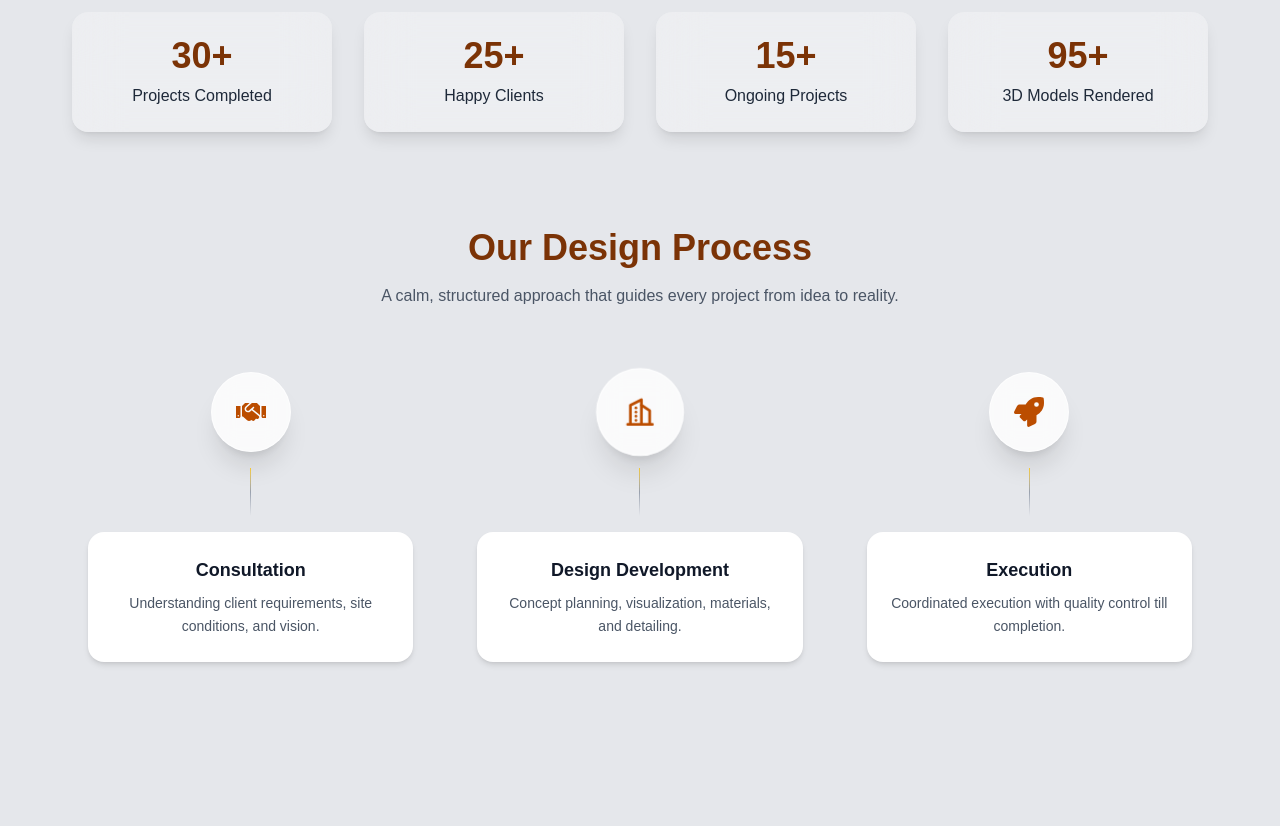
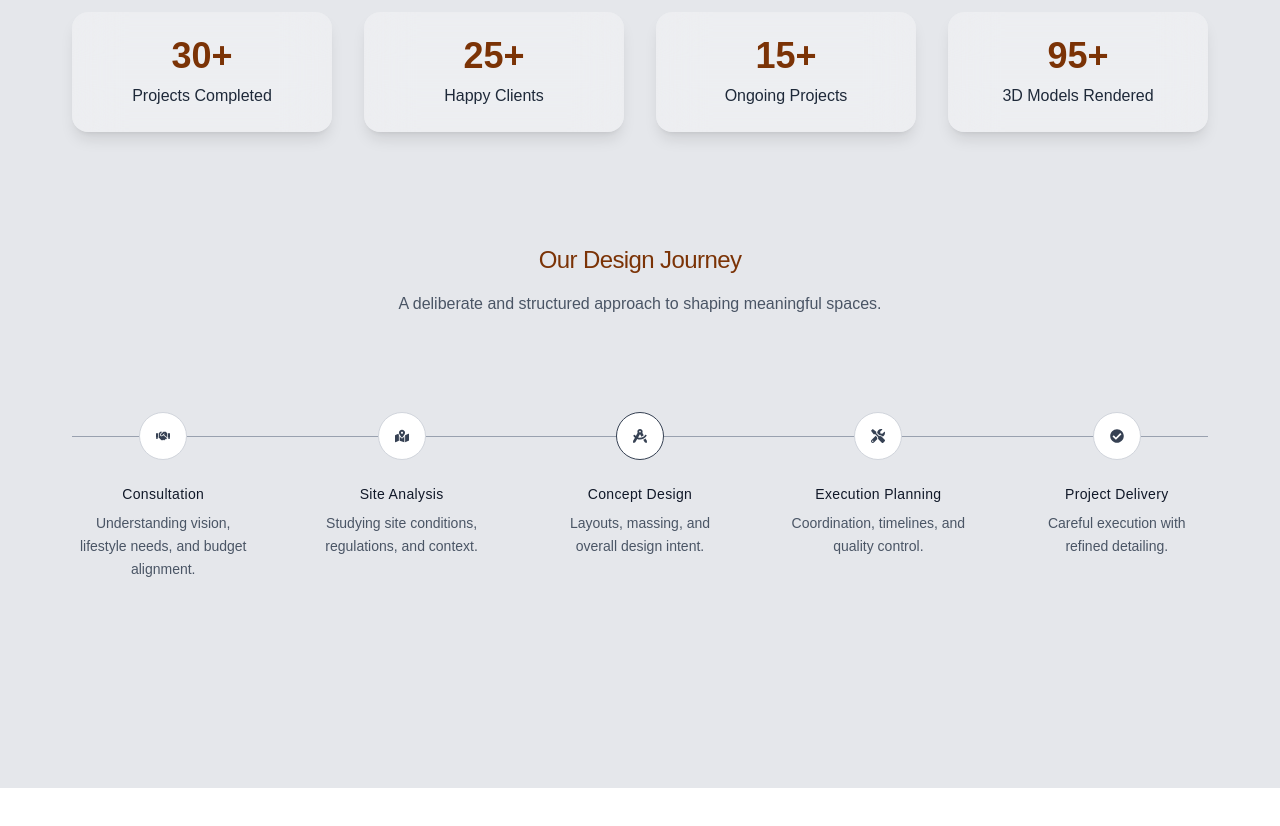
Before and after one commit to Hemajayaraj05/architect-website, a React (Vite) app: page /services in a window 1280 px wide. Shown: the part 1000-1826 px from the top of the page. After the commit the page ends 1788 px from the top, so only its background shows below. Built offline with nearby package versions, Linux system fonts and the light colour scheme.

Commit message:
added design process in services

```diff
--- a/package.json
+++ b/package.json
@@ -11,6 +11,7 @@
   },
   "dependencies": {
     "framer-motion": "^12.23.26",
+    "lucide-react": "^0.563.0",
     "react": "^19.2.0",
     "react-dom": "^19.2.0",
     "react-icons": "^5.5.0",
--- a/src/components/DesignProcess.tsx
+++ b/src/components/DesignProcess.tsx
@@ -1,92 +1,98 @@
-import { FaHandshake, FaRocket } from "react-icons/fa";
-import { TbBuildingSkyscraper } from "react-icons/tb";
+import {
+  FaHandshake,
+  FaDraftingCompass,
+  FaMapMarkedAlt,
+  FaTools,
+  FaCheckCircle,
+} from "react-icons/fa";
 import { motion } from "framer-motion";
 
-const processSteps = [
+const steps = [
   {
     title: "Consultation",
-    description:
-      "Understanding client requirements, site conditions, and vision.",
+    description: "Understanding vision, lifestyle needs, and budget alignment.",
     icon: FaHandshake,
   },
   {
-    title: "Design Development",
-    description:
-      "Concept planning, visualization, materials, and detailing.",
-    icon: TbBuildingSkyscraper,
+    title: "Site Analysis",
+    description: "Studying site conditions, regulations, and context.",
+    icon: FaMapMarkedAlt,
+  },
+  {
+    title: "Concept Design",
+    description: "Layouts, massing, and overall design intent.",
+    icon: FaDraftingCompass,
     highlight: true,
   },
   {
-    title: "Execution",
-    description:
-      "Coordinated execution with quality control till completion.",
-    icon: FaRocket,
+    title: "Execution Planning",
+    description: "Coordination, timelines, and quality control.",
+    icon: FaTools,
+  },
+  {
+    title: "Project Delivery",
+    description: "Careful execution with refined detailing.",
+    icon: FaCheckCircle,
   },
 ];
 
 const DesignProcess = () => {
   return (
-    <section className="py-24 bg-gray-200">
-
-      <div className="max-w-7xl mx-auto px-6 text-center mb-16">
-        <h2 className="text-4xl font-bold text-amber-900">
-          Our Design Process
+    <section className="py-28 bg-gray-200">
+      <div className="max-w-7xl mx-auto px-6">
+        {/* Header */}
+        <div className="mb-24 text-center">
+          <h2 className="text-2xl font-medium text-amber-900 tracking-tight">
+            Our Design Journey
           </h2>
-        <p className="mt-4 text-gray-600 max-w-2xl mx-auto">
-          A calm, structured approach that guides every project from idea to reality.
+          <p className="mt-4 text-gray-600 max-w-xl mx-auto">
+            A deliberate and structured approach to shaping meaningful spaces.
           </p>
         </div>
 
+        {/* Process */}
+        <div className="relative max-w-6xl mx-auto">
+          {/* Line (desktop only) */}
+          <div className="hidden md:block absolute top-6 left-0 right-0 h-px bg-gray-400" />
 
-      <div className="max-w-6xl mx-auto px-6 grid md:grid-cols-3 gap-16">
-        {processSteps.map((step, index) => {
+          <div className="grid grid-cols-1 md:grid-cols-5 gap-14">
+            {steps.map((step, index) => {
               const Icon = step.icon;
 
               return (
                 <motion.div
                   key={index}
-              initial={{ opacity: 0, y: 40 }}
+                  initial={{ opacity: 0, y: 16 }}
                   whileInView={{ opacity: 1, y: 0 }}
-              whileHover={{ y: -6 }}
-              transition={{ delay: index * 0.2, duration: 0.5 }}
                   viewport={{ once: true }}
-              className="flex flex-col items-center text-center relative group"
+                  transition={{ duration: 0.35, delay: index * 0.07 }}
+                  className="flex flex-col items-center text-center relative"
                 >
-
-              <div className="absolute -z-10 w-28 h-28 rounded-full bg-amber-100/40 blur-xl" />
-
-
+                  {/* Dot */}
                   <div
-                className={`relative w-20 h-20 rounded-full flex items-center justify-center
-                  backdrop-blur-md border border-white/60 shadow-xl
+                    className={`w-12 h-12 rounded-full flex items-center justify-center mb-6 bg-white border
                       ${
                         step.highlight
-                      ? "bg-white/80 scale-110"
-                      : "bg-white/80"
+                          ? "border-gray-700"
+                          : "border-gray-300"
                       }
                     `}
                   >
-                <Icon className="text-3xl text-amber-700" />
+                    <Icon className="text-sm text-gray-700" />
                   </div>
 
-
-              <div className="w-px h-12 my-4 bg-linear-to-b from-amber-300 via-gray-400 to-transparent" />
-
-
-              <div
-                className="bg-white rounded-2xl p-6 shadow-md max-w-sm
-                           transition-all duration-300 group-hover:shadow-xl"
-              >
-                <h3 className="text-lg font-semibold text-gray-900 mb-2">
+                  <h3 className="text-sm font-medium text-gray-900 tracking-wide">
                     {step.title}
                   </h3>
-                <p className="text-gray-600 text-sm leading-relaxed">
+
+                  <p className="mt-2 text-sm text-gray-600 leading-relaxed max-w-56">
                     {step.description}
                   </p>
-              </div>
                 </motion.div>
               );
             })}
+          </div>
+        </div>
       </div>
     </section>
   );
--- a/src/pages/About.tsx
+++ b/src/pages/About.tsx
@@ -38,7 +38,7 @@ const About: React.FC = () => {
         url=""
       />
 
-      <section id="about" className="bg-gray-100 py-28">
+      <section id="about" className="bg-gray-200 py-28">
 
         <div className="text-center mb-8 px-7">
           <h2 className="text-4xl font-bold text-amber-900 tracking-wide">
@@ -57,7 +57,7 @@ const About: React.FC = () => {
             transition={{ duration: 0.9 }}
             className="flex justify-center"
           >
-            <div className="w-full max-w-sm rounded-3xl bg-gray-100 shadow-2xl p-5">
+            <div className="w-full max-w-sm rounded-3xl bg-gray-150 shadow-2xl p-5">
               <div className="w-full aspect-square rounded-2xl overflow-hidden">
                 <img
                   src={heroImage}
@@ -75,7 +75,7 @@ const About: React.FC = () => {
             transition={{ duration: 0.9 }}
             className="max-w-xl"
           >
-            <p className="text-sm uppercase tracking-widest text-amber-700 mb-4 text-center">
+            <p className="text-lg uppercase tracking-widest text-amber-700 mb-4 text-center">
               Our Philosophy
             </p>
 
@@ -83,12 +83,12 @@ const About: React.FC = () => {
               Crafting Inspired Spaces
             </h3>
 
-            <p className="text-gray-700 leading-8 mb-6">
+            <p className="text-gray-700 leading-8 mb-6 text-center">
               We are a multidisciplinary architecture and design studio creating
               thoughtful environments for living, working, and gathering.
             </p>
 
-            <p className="text-gray-700 leading-8">
+            <p className="text-gray-700 leading-8 text-center">
               Our approach blends functionality, sustainability, and emotion —
               shaping spaces that feel intentional, efficient, and enduring.
             </p>
```
Also changed, not shown: 1 other file (tests, documents, lock files or other folders). Lines whose indentation alone changed are shown as unchanged.
